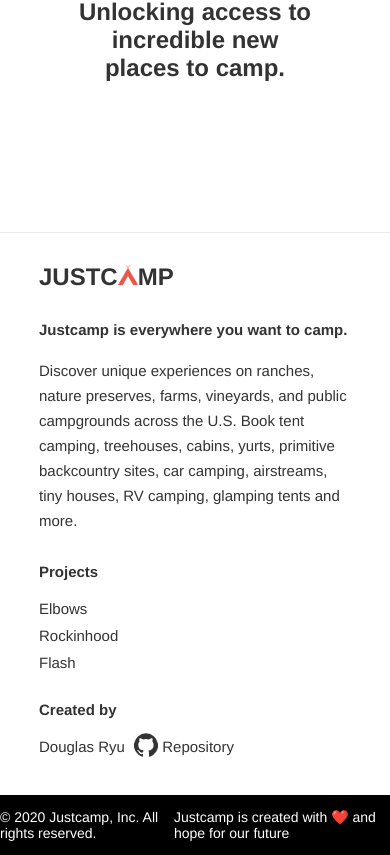
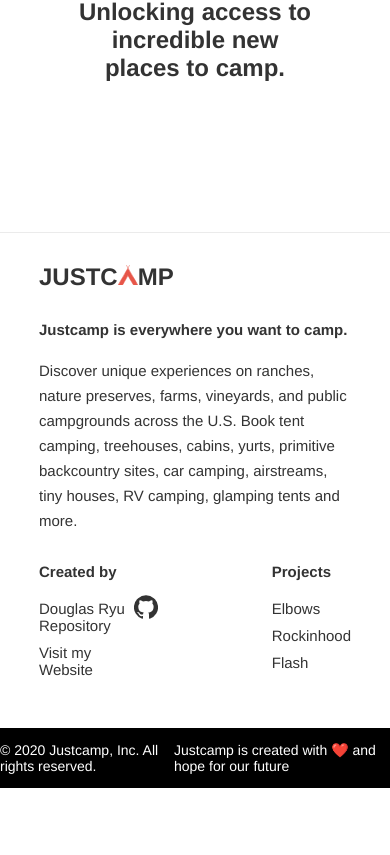
Before and after one commit to douglasryu/Justcamp, a React (Create React App) app in the folder client/: page / in a window 390 px wide. Shown: the part 1687-2542 px from the top of the page. After the commit the page ends 2475 px from the top, so only its background shows below. Built offline with nearby package versions, Linux system fonts and the light colour scheme; no server answers; what google-maps-react would draw is missing.

Commit message:
Update CSS

```diff
--- a/client/src/components/Footer.js
+++ b/client/src/components/Footer.js
@@ -10,19 +10,28 @@
                     <div className="footer__section-header">Portfolio</div>
                     <a href="https://douglasryu.github.io/" className="footer__section-item">Visit my Website</a>
                 </div>
+                <div className="footer__mq--wrap">
+                    <div className="footer__mq--mobile">
+                        <div className="createdby">Created by</div>
+                        <a className="createdby__name" href="https://github.com/douglasryu/Justcamp">Douglas Ryu <GitHubIcon className="createdby__github" /> Repository</a>
+                        <a href="https://douglasryu.github.io/" className="footer__section-item footer__visit">Visit my Website</a>
+                    </div>
                     <div className="footer__section2">
                         <div className="footer__section-header">Projects</div>
                         <a href="https://elbowsapp.herokuapp.com/" className="footer__section-item">Elbows</a>
                         <a href="https://rockinhood.herokuapp.com/" className="footer__section-item">Rockinhood</a>
                         <a href="https://aa-flash-app.herokuapp.com/" className="footer__section-item">Flash</a>
                     </div>
+                </div>
                 <div className="footer__section3">
                     <div className="footer__section-header">Justcamp is everywhere you want to camp.</div>
                     <div className="footer__section-text">Discover unique experiences on ranches, nature preserves, farms, vineyards, and public campgrounds across the U.S. Book tent camping, treehouses, cabins, yurts, primitive backcountry sites, car camping, airstreams, tiny houses, RV camping, glamping tents and more.</div>
                 </div>
             </div>
+            <div className="footer__mq--desktop">
                 <div className="createdby">Created by</div>
                 <a className="createdby__name" href="https://github.com/douglasryu/Justcamp">Douglas Ryu <GitHubIcon className="createdby__github" /> Repository</a>
+            </div>
         </div>
         <div className="footer__end">
             <div className="footer__end-left">© 2020 Justcamp, Inc. All rights reserved.</div>
--- a/client/src/stylesheets/index.css
+++ b/client/src/stylesheets/index.css
@@ -795,6 +795,10 @@
     line-height: 25px;
 }
 
+.footer__mq--mobile {
+    display: none;
+}
+
 .createdby {
     font-size: 15px;
     font-weight: 600;
@@ -1253,11 +1257,6 @@
 }
 
 @media screen and (max-width: 1200px) {
-    /* .footer__section1,
-    .footer__section2 {
-        display: none;
-    } */
-
     .footer__sections {
         display: flex;
         width: 80%;
@@ -1290,10 +1289,49 @@
 
     .footer__section2 {
         padding-top: 30px;
+        margin-left: 25vw;
     }
 
     .footer__section3 {
         order: -1;
+    }
+
+    .footer__section-item {
+        font-size: 15px;
+        margin-bottom: 10px;
+        display: border;
+        width: 15%;
+    }
+
+    .footer__visit {
+        width: 60%;
+        margin-top: 10px;
+    }
+
+    .footer__mq--wrap {
+        display: flex;
+        /* justify-content: space-between; */
+    }
+
+    .footer__mq--mobile {
+        display: flex;
+        flex-direction: column;
+        padding-top: 30px;
+    }
+
+    .footer__mq--desktop {
+        display: none;
+    }
+
+    .footer__section-text {
+        font-size: 15px;
+    }
+
+    .createdby {
+        font-size: 15px;
+        font-weight: 600;
+        margin-top: 0px;
+        margin-bottom: 10px;
     }
 }
 
```
Lines whose indentation alone changed are shown as unchanged.
